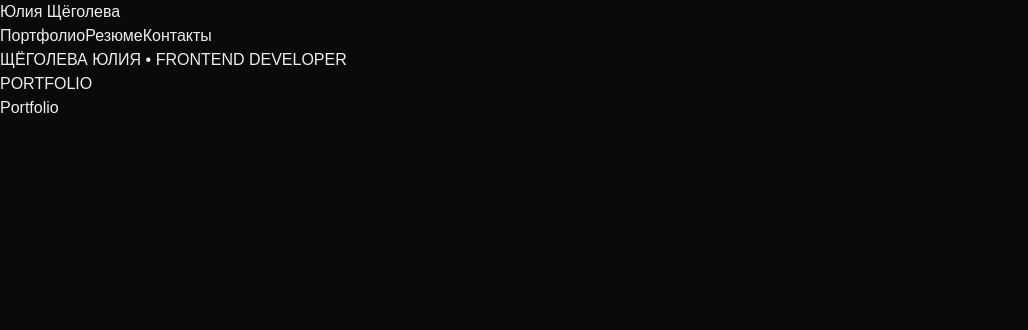
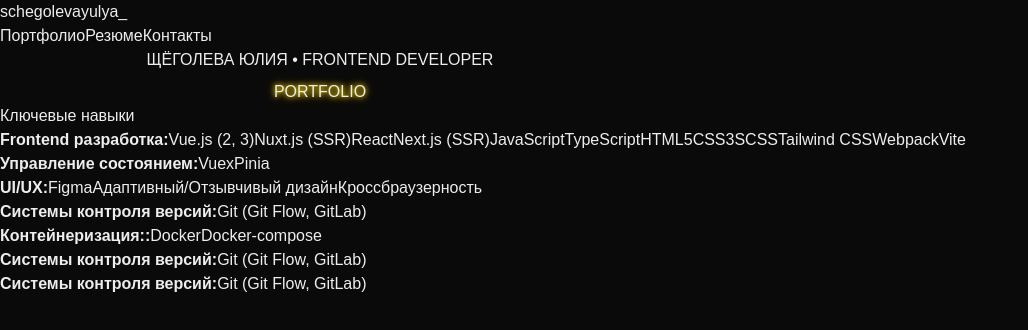
Before and after one commit to Marakuya90/portfolio, a Next.js app: page / in a window 1280 px wide. Shown: the top 330 px of the page, without its empty margins (0-1028 px from the left). Built offline with nearby package versions, Linux system fonts and the light colour scheme.

Commit message:
add skills

```diff
--- a/src/app/components/simple/BannerPage/Banner.module.css
+++ b/src/app/components/simple/BannerPage/Banner.module.css
@@ -0,0 +1,12 @@
+.banner {
+    align-self: center;
+    width: 50%;
+    display: flex;
+    flex-direction: column;
+    align-items: center;
+    row-gap: 8px;
+}
+
+.glow {
+    text-shadow: 0 0 5px yellow, 0 0 10px orange;
+}
--- a/src/app/components/simple/BannerPage/Banner.tsx
+++ b/src/app/components/simple/BannerPage/Banner.tsx
@@ -10,7 +10,8 @@ const Banner = () => {
   return (
     <div className={styles.banner}>
       <h1 className={'font-mono text-xs uppercase tracking-[0.4em] font-semibold'}>ЩËГОЛЕВА ЮЛИЯ &bull; FRONTEND DEVELOPER</h1>
-      <p className={'font-mono text-xs uppercase tracking-[0.6em]'}>{title}</p>
+      <p
+        className={`font-mono text-xs uppercase tracking-[0.6em] ${styles.glow}`}>{title}</p>
     </div>
   )
 }
--- a/src/app/components/simple/Header.tsx
+++ b/src/app/components/simple/Header.tsx
@@ -1,6 +1,7 @@
 'use client';
 
 import HeaderNav from "@/app/components/simple/HeaderNav";
+import Link from "next/link";
 interface Props {
   className?: string
 }
@@ -12,7 +13,7 @@ const navLinks: { label: string, href: string }[] = [
 const Header = ({className}: Props) => {
   return (
     <header className={`${className} flex w-2/5`}>
-      <p>Юлия Щёголева</p>
+      <Link href={"/"}>schegolevayulya_</Link>
       <HeaderNav links={navLinks}/>
     </header>
   )
--- a/src/app/layout.tsx
+++ b/src/app/layout.tsx
@@ -30,7 +30,7 @@ export default function RootLayout({
       <body
         className={`${geistSans.variable} ${geistMono.variable}
         antialiased container pt-8 flex flex-col`}>
-      <Header className={'self-center'}/>
+      <Header className={'self-center pb-16'}/>
       <Banner/>
         {children}
       </body>
--- a/src/app/portfolio/Portfolio.tsx
+++ b/src/app/portfolio/Portfolio.tsx
@@ -1,6 +1,51 @@
+const skills = [
+  {
+    title: 'Frontend разработка:',
+    stack: ['Vue.js (2, 3)', 'Nuxt.js (SSR)',
+      'React', 'Next.js (SSR)', 'JavaScript',
+      'TypeScript', 'HTML5', 'CSS3', 'SCSS',
+      'Tailwind CSS', 'Webpack', 'Vite']
+  },
+  {
+    title: 'Управление состоянием:',
+    stack: ['Vuex', 'Pinia']
+  },
+  {
+    title: 'UI/UX:',
+    stack: ['Figma', 'Адаптивный/Отзывчивый дизайн', 'Кроссбраузерность']
+  },
+  {
+    title: 'Системы контроля версий:',
+    stack: ['Git (Git Flow, GitLab)']
+  },
+  {
+    title: 'Контейнеризация::',
+    stack: ['Docker', 'Docker-compose']
+  },
+  {
+    title: 'Системы контроля версий:',
+    stack: ['Git (Git Flow, GitLab)']
+  },
+  {
+    title: 'Системы контроля версий:',
+    stack: ['Git (Git Flow, GitLab)']
+  },
+
+]
+
 const Portfolio = () => {
   return (
-    <p>Portfolio</p>
+    <div>
+      <section>
+        <h2>Ключевые навыки</h2>
+        <ul>
+          {skills.map(skill => <li key={skill.title}>
+            <strong>{skill.title}</strong>
+            {skill.stack.map(stack => <span key={stack}>{stack}</span>)}
+          </li>)}
+        </ul>
+      </section>
+    </div>
   );
 }
 
```
